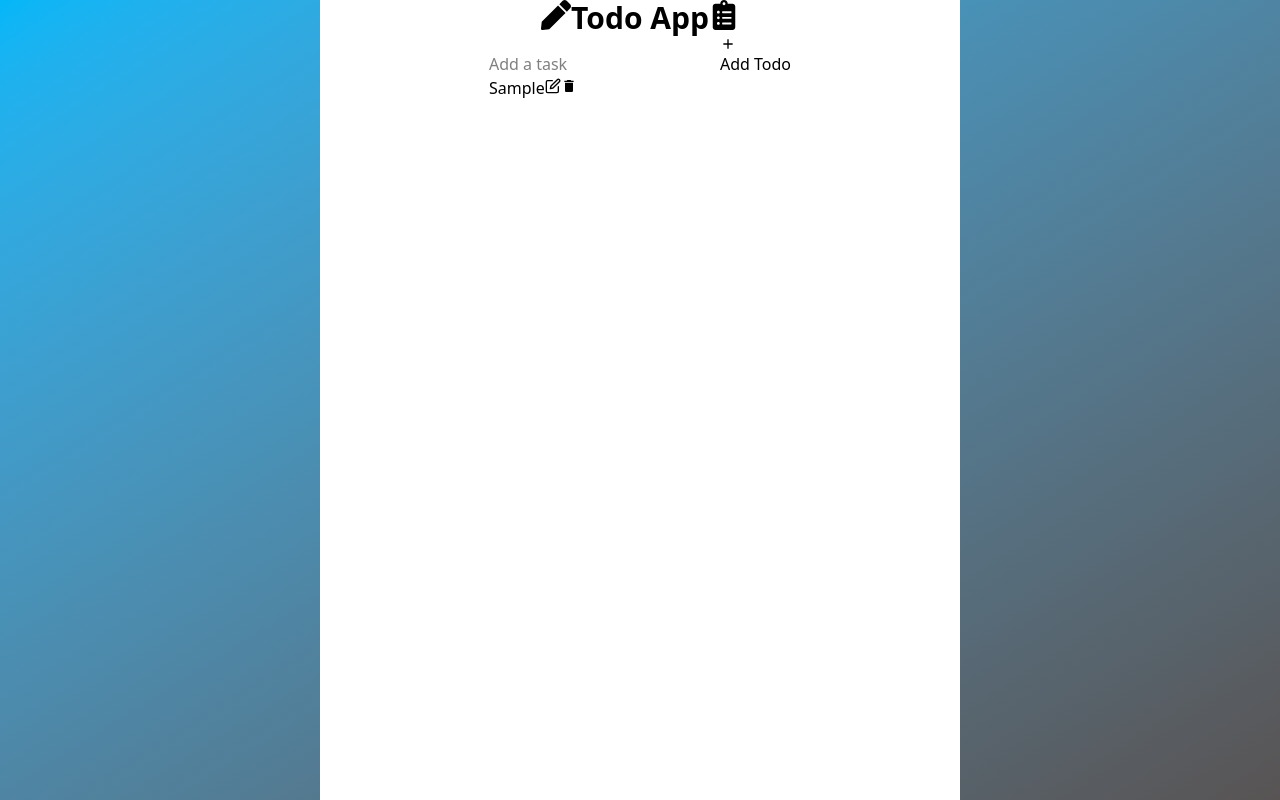
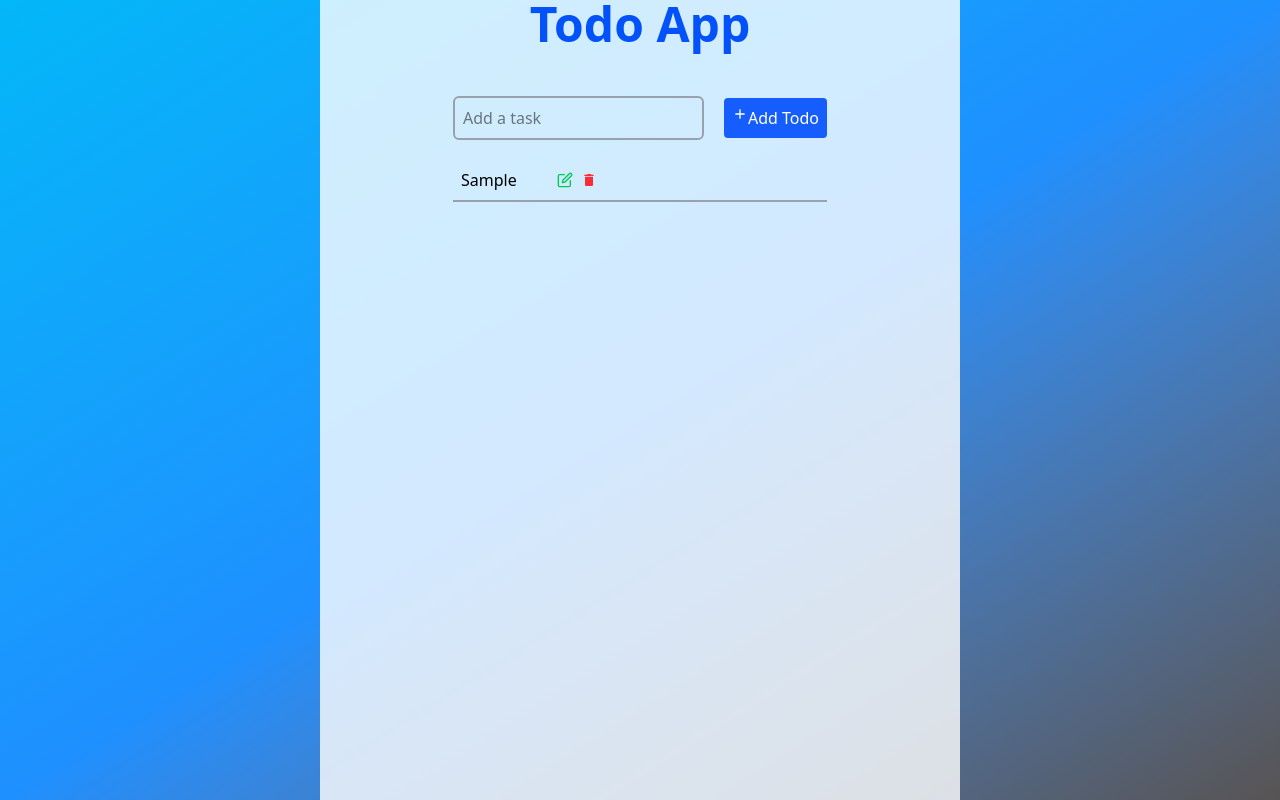
Before and after one commit to sachin9272/todo-tsx, a React (Vite) app: page / in a window 1280 px wide. Both pictures are taken after typing "Sample" into the empty fields and a click on the button "Add Todo". Built offline with nearby package versions, Linux system fonts and the light colour scheme.

Commit message:
UI Updated

```diff
--- a/src/App.tsx
+++ b/src/App.tsx
@@ -1,15 +1,15 @@
 import TodoList from "./components/TodoList";
-import { FaPen, FaClipboardList } from "react-icons/fa";
+// import { FaPen, FaClipboardList } from "react-icons/fa";
 // #141e30 → #243b55
 function App() {
   return (
     <>
-      <div className="flex items-center flex-col bg-gradient-to-br from-[#03b7f8]  to-[#585454] h-screen">
-        <div className="flex items-center bg-white flex-col  min-h-screen w-full md:max-w-6/12">
-          <div className="flex">
-          <FaPen className="text-3xl font-bold"/>
-          <h1 className="text-3xl font-bold">Todo App</h1>
-          <FaClipboardList className="text-3xl font-bold"/>
+      <div className="flex items-center flex-col bg-gradient-to-br from-[#03b7f8] via-[#1e90ff] to-[#585454] h-screen overflow-y-auto">
+        <div className="flex items-center overflow-y-auto bg-white/80 min-h-screen w-full flex-col md:max-w-6/12">
+          <div className="">
+          {/* <FaPen className="text-3xl font-bold"/> */}
+          <h1 className="text-5xl font-bold text-[#0351f8] font-sans">Todo App</h1>
+          {/* <FaClipboardList className="text-3xl font-bold"/> */}
           </div>
           <TodoList />
         </div>
--- a/src/components/TodoForm.tsx
+++ b/src/components/TodoForm.tsx
@@ -18,13 +18,14 @@ const TodoForm:React.FC<PropTypes> = ({setTodos}) => {
         }
     }
   return (
-    <div className='inputForm'>
+    <div className='flex mt-2 items-center justify-center gap-5'>
       <input type="text" value={newTodoText}
       onChange={(e)=>setNewTodoText(e.target.value)}
-      autoFocus = {true}
+      autoFocus = {false}
       placeholder='Add a task'
+      className='p-2 border-2 border-gray-400 rounded-md '
       />
-      <button onClick={handleAddTodo}> <RiAddLine />
+      <button onClick={handleAddTodo} className='flex bg-blue-600 rounded p-2 text-white'> <RiAddLine />
       Add Todo</button>
     </div>
   )
--- a/src/components/todoList.tsx
+++ b/src/components/todoList.tsx
@@ -6,8 +6,6 @@ import { FiEdit } from "react-icons/fi";
 import { MdDelete } from "react-icons/md";
 import { SiTicktick } from "react-icons/si";
 import { ImCross } from "react-icons/im";
-
-
 
 const TodoList = () => {
   const [todos, setTodos] = useState<TodoTypes[]>(TodoService.getTodos());
@@ -48,38 +46,55 @@ const TodoList = () => {
   };
 
   return (
-    <div className="max-w-6/12">
-      <div className="">
-        <TodoForm setTodos = {setTodos}/>
+    <div className="flex align-center flex-col p-10">
+      <div className="max-w-full">
+        <TodoForm setTodos={setTodos} />
       </div>
+      <div className="max-w-full flex justify-center items-center flex-wrap gap-2 mt-5">
+
         {todos.map((todo) => (
-        <div key={todo.id} className="flex flex-wrap">
+          <div
+            key={todo.id}
+            className="flex flex-wrap w-full items-center justify-between p-2 border-b-2 border-gray-400"
+          >
             {editedTodoId === todo.id ? (
-            <div className="editedText">
+              <div className="flex gap-10  w-full items-center justify-between">
+                <div className="flex gap-8">
                   <input
                     type="text"
                     value={editedTodoText}
                     onChange={(e) => setEditedTodoText(e.target.value)}
                     autoFocus={true}
                   />
-              <button onClick={() => handleEditSave(todo.id)}><SiTicktick className="text-green-500" />
+                  <div className="flex gap-2">
+                    <button onClick={() => handleEditSave(todo.id)}>
+                      <SiTicktick className="text-green-500" />
                     </button>
-              <button onClick={handleEditCancel}><ImCross className="text-red-500"/>
+                    <button onClick={handleEditCancel}>
+                      <ImCross className="text-red-500" />
                     </button>
                   </div>
+                </div>
+              </div>
             ) : (
-            <div>
+              <div className="flex  items-center justify-between gap-10">
+                <div className="flex flex-wrap w-full">
                   <span>{todo.text}</span>
+                </div>
+                <div className="flex gap-2">
                   <button onClick={() => handleEditStart(todo.id, todo.text)}>
-              <FiEdit />
+                    <FiEdit className="text-green-500" />
                   </button>
-              <button onClick={() => handleDeleteTodo(todo.id)}><MdDelete />
+                  <button onClick={() => handleDeleteTodo(todo.id)}>
+                    <MdDelete className="text-red-500" />
                   </button>
+                </div>
               </div>
             )}
           </div>
         ))}
       </div>
+    </div>
   );
 };
 
```
Lines whose indentation alone changed are shown as unchanged.
